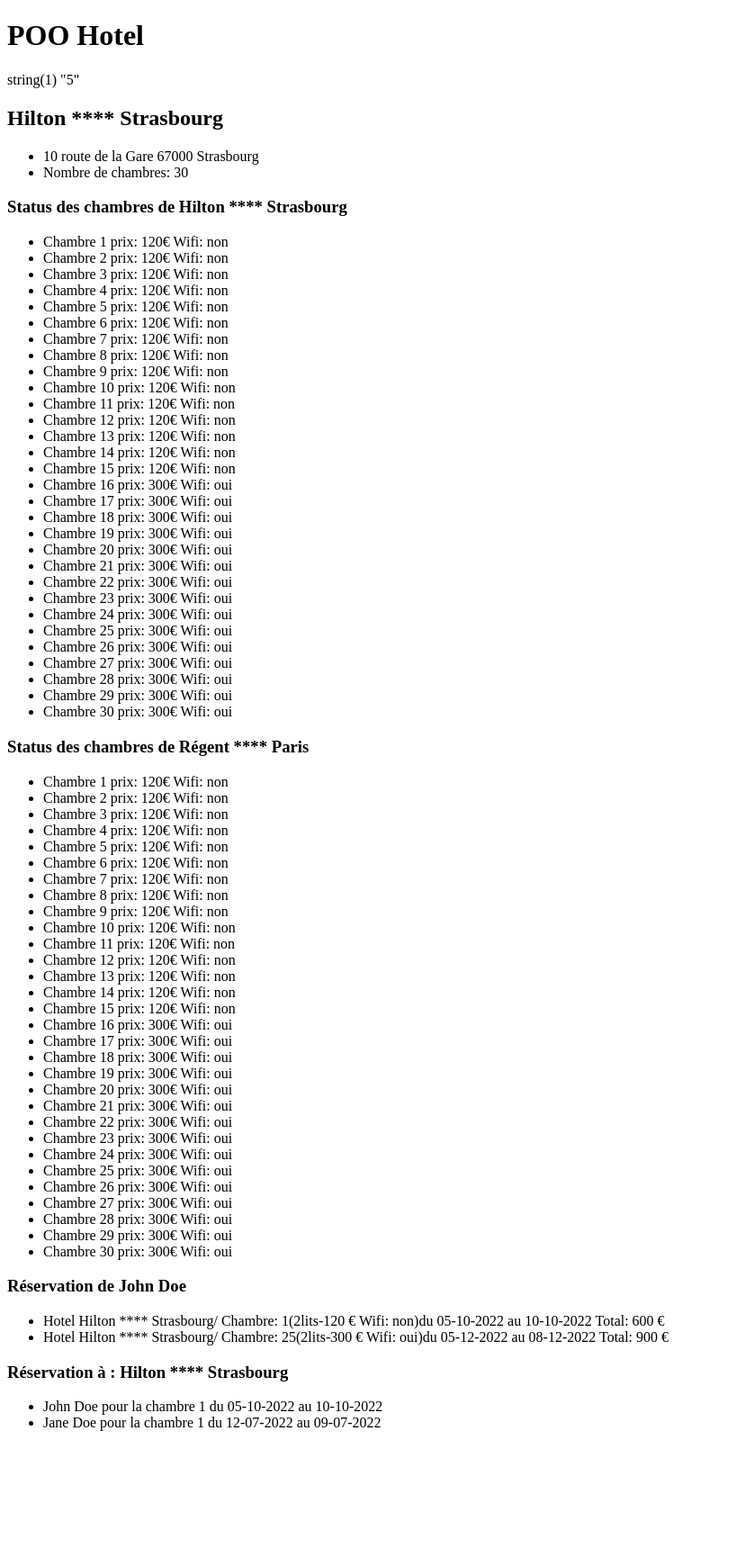
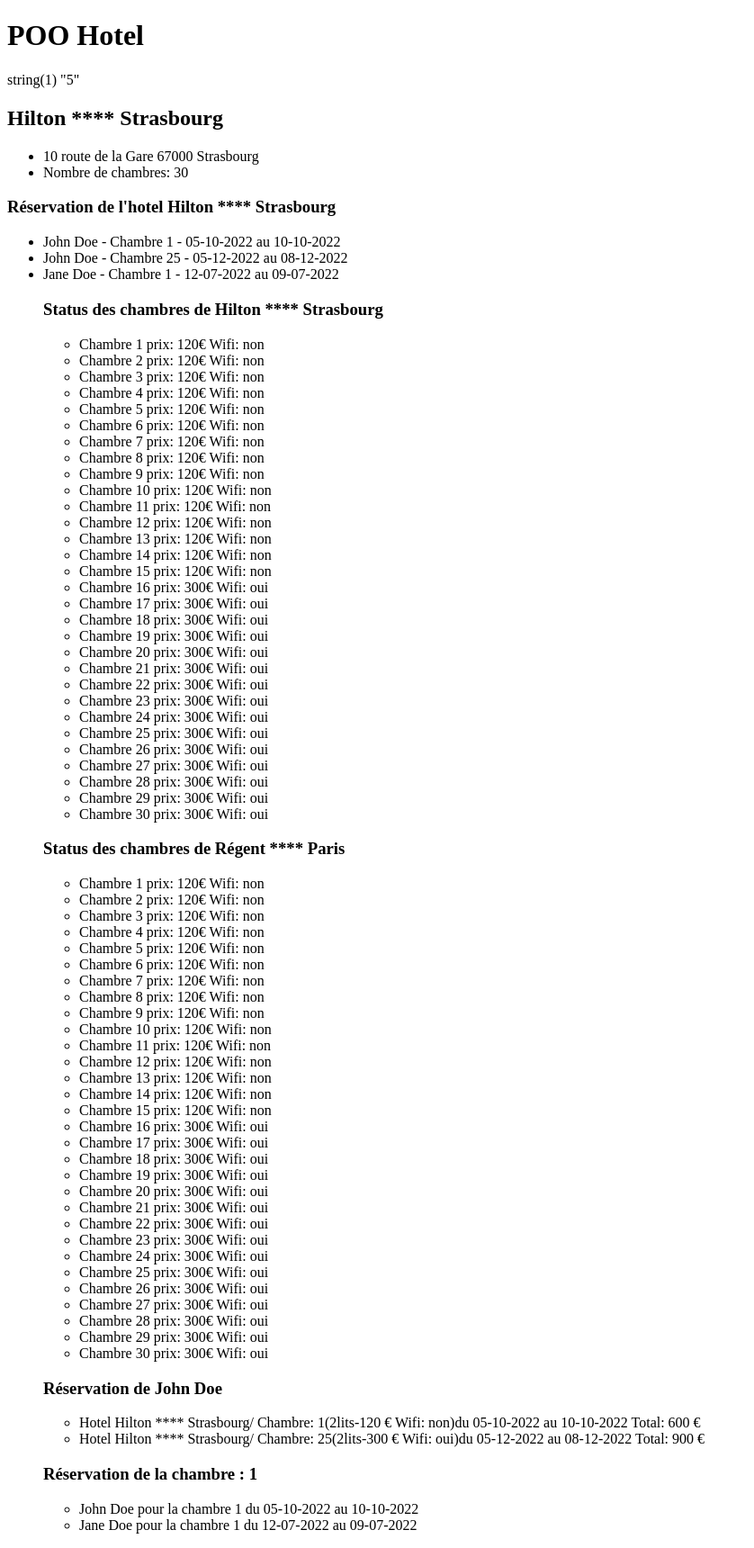
Before and after one commit to anthony0467/exerciceHotel, a PHP site: page / in a window 1280 px wide. Shown: the whole page at 90% size, without its empty margins (0-838 px from the left). Before the commit the page ends 1590 px from the top, so only its background shows below. Run offline with PHP 8.4, Linux system fonts and the light colour scheme.

Commit message:
ajout fonction afficherReservationHotel

```diff
--- a/Chambre.php
+++ b/Chambre.php
@@ -108,7 +108,7 @@ class Chambre
 
 	public function afficherResaChambre()
 	{
-		$result = '<h3>Réservation à : ' . $this->get_hotel() . '</h3><ul>';
+		$result = '<h3>Réservation de la chambre : ' . $this. '</h3><ul>';
 		foreach ($this->reservations as $reservation) {
 			$result .= '<li> ' .$reservation->get_client(). ' pour la chambre ' .$this. ' du ' .$reservation. '</li>';
 		}
--- a/Hotel.php
+++ b/Hotel.php
@@ -7,6 +7,7 @@ class Hotel
 	private string $codePostal;
 	private string $ville;
 	private array $chambres;
+	private array $reservations;
 
 	public function __construct(string $nameHotel, string $adress, string $codePostal, string $ville)
 	{
@@ -15,12 +16,18 @@ class Hotel
 		$this->codePostal = $codePostal;
 		$this->ville = $ville;
 		$this->chambres = [];
+		$this->reservations = [];
 	}
 
 
 	public function addChambre($chambre)
 	{
 		$this->chambres[] = $chambre;
+	}
+
+	public function addReservation($reservation)
+	{
+		$this->reservations[] = $reservation;
 	}
 
 	//SET
@@ -84,8 +91,17 @@ class Hotel
 		$result = '<h3>Status des chambres de ' . $this . '</h3><ul>';
 
 		foreach ($this->chambres as $chambre) {
-			$result .= '<li> Chambre ' . $chambre . ' prix: ' . $chambre->get_price() . '€ ' . $chambre->wifi() . ' </li>';
+			$result .= '<li> Chambre ' . $chambre . ' prix: ' . $chambre->get_price() . '€ ' . $chambre->wifi() .  ' </li>';
 		}
 		return $result . '</ul>';
 	}
+
+	public function afficherReservationHotel(){
+		$result = "<h3>Réservation de l'hotel " .$this."</h3> <ul>";
+
+		foreach($this->reservations as $reservation){
+			$result .= "<li>" .$reservation->get_client(). " - Chambre " .$reservation->get_chambre(). " - " .$reservation. "</li>";
+		}
+		return $result;
+	}
 }
--- a/Reservation.php
+++ b/Reservation.php
@@ -6,18 +6,26 @@ class Reservation
 	private Chambre $chambre;
 	private DateTime $dateDebut;
 	private DateTime $dateFin;
+	private Hotel $hotel;
 
-	public function __construct(Client $client, Chambre $chambre, string $dateDebut, string $dateFin)
+	public function __construct(Client $client, Chambre $chambre,Hotel $hotel, string $dateDebut, string $dateFin)
 	{
+		$this->hotel = $hotel;
 		$this->client = $client;
 		$this->chambre = $chambre;
 		$this->dateDebut = new DateTime($dateDebut);
 		$this->dateFin = new DateTime($dateFin);
 		$this->client->addReservation($this);
 		$this->chambre->addReservation($this);
+		$this->hotel->addReservation($this);
 	}
 
 	//SET
+
+	public function set_hotel(Hotel $hotel)
+	{
+		$this->hotel = $hotel;
+	}
 
 	public function set_client(Client $client)
 	{
@@ -40,6 +48,11 @@ class Reservation
 	}
 
 	//GET
+
+	public function get_hotel()
+	{
+		return $this->hotel;
+	}
 
 	public function get_client()
 	{
--- a/index.php
+++ b/index.php
@@ -39,13 +39,14 @@
 
 
 	//RESERVATION
-	$resa1 = new Reservation($client1, $chambreH1, '2022-10-05', '2022-10-10');
-	$resa1_2 = new Reservation($client1, $chambreH25,'2022-12-05', '2022-12-08');
-	$resa2 = new Reservation($client2, $chambreH1,'2022-07-12', '2022-07-09');
+	$resa1 = new Reservation($client1, $chambreH1, $hotel, '2022-10-05', '2022-10-10');
+	$resa1_2 = new Reservation($client1, $chambreH25, $hotel,'2022-12-05', '2022-12-08');
+	$resa2 = new Reservation($client2, $chambreH1, $hotel,'2022-07-12', '2022-07-09');
 
 	var_dump($resa1->dureeSejour());
 
 	echo $hotel->afficherInfoHotel();
+	echo $hotel->afficherReservationHotel();
 	echo $hotel->afficherChambresHotel();
 	echo $hotelParis->afficherChambresHotel();
 	echo $client1->afficherResaClient();
```
